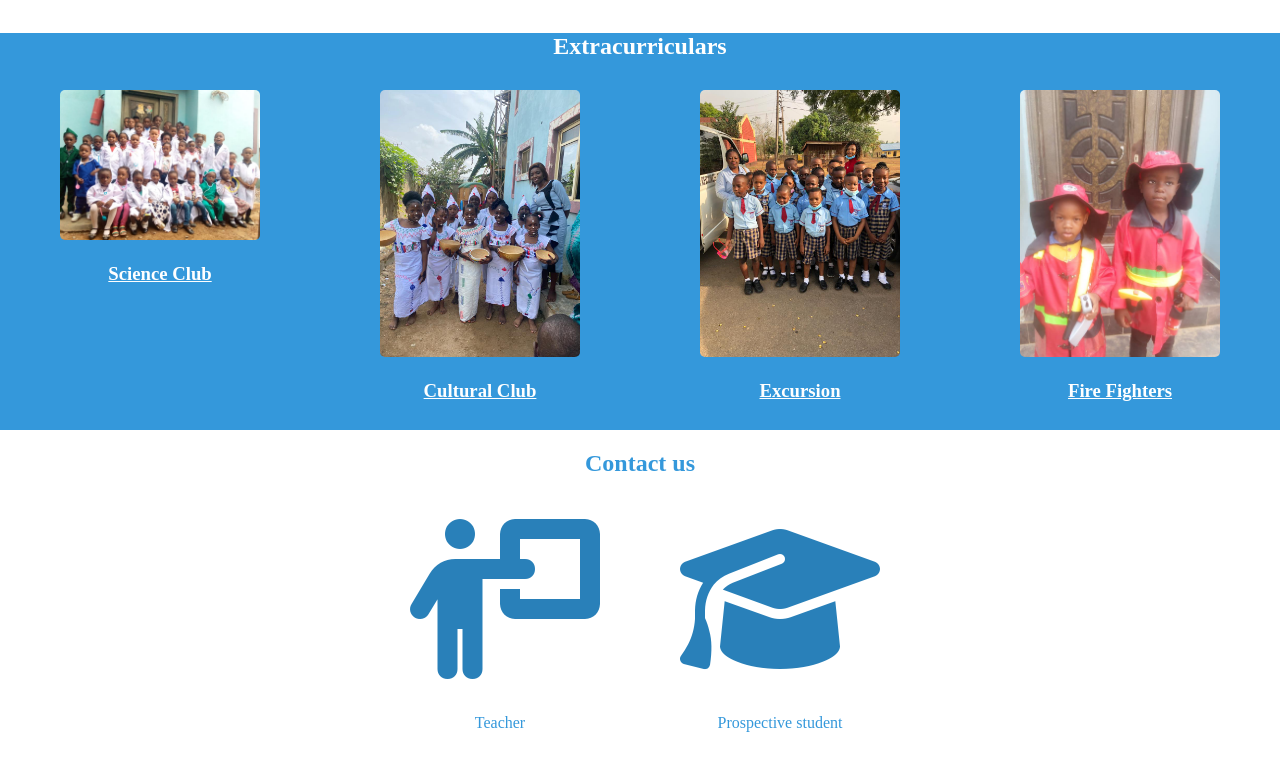
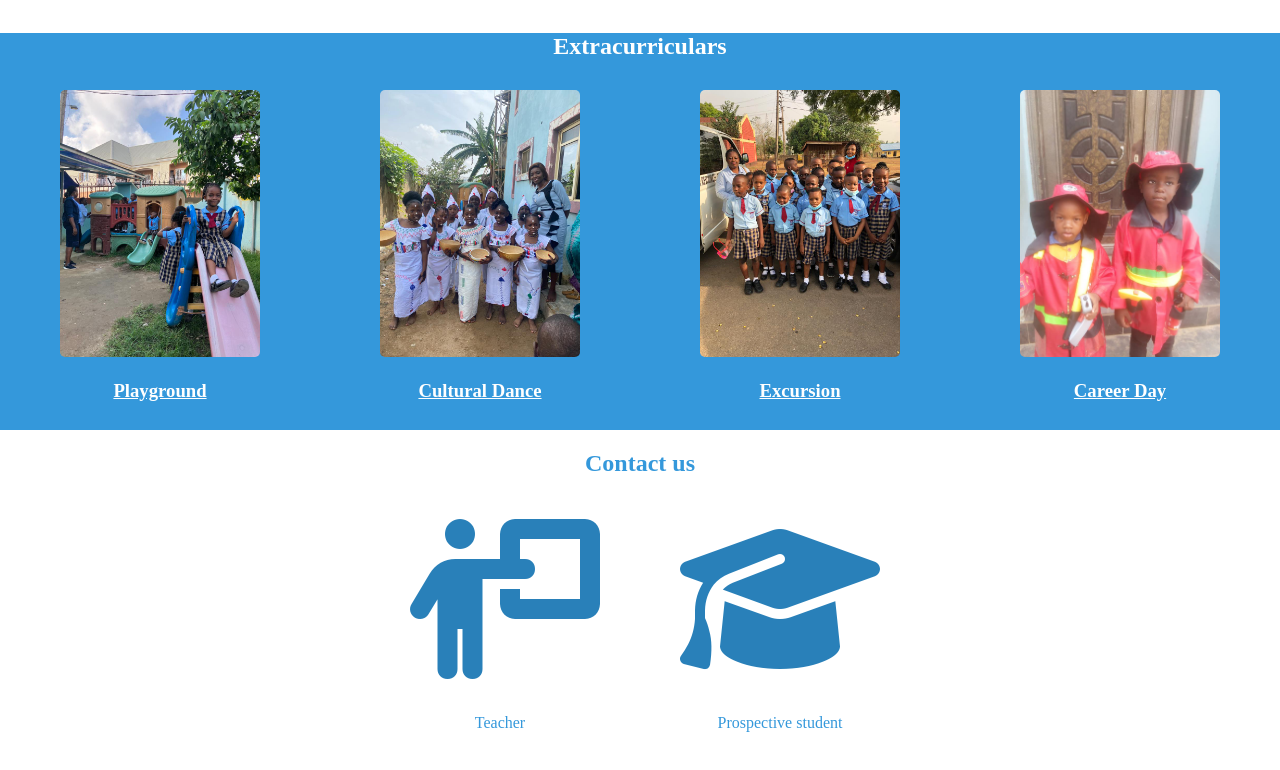
Before and after one commit to CJ2588/CIKAN, a plain HTML site: page index.html in a window 1280 px wide. Shown: the part 1848-2618 px from the top of the page. Drawn offline with Linux system fonts and the light colour scheme.

Commit message:
renamed:    Img/WhatsApp Image 2024-02-12 at 6.20.59 PM.jpeg Img/Play.jpeg modified:   index.html

```diff
--- a/index.html
+++ b/index.html
@@ -153,14 +153,14 @@
         <article class="content">
           <figure class="subcontent subcontent1">
             <a href=""
-              ><img src="Img/Science.jpeg" alt="Picture of Lab" />
-              <h3>Science Club</h3>
+              ><img src="Img/Play.jpeg" alt="Picture of Lab" />
+              <h3>Playground</h3>
             </a>
           </figure>
           <figure class="subcontent subcontent1">
             <a href=""
               ><img src="Img/culture.jpeg" alt="Picture of culture" />
-              <h3>Cultural Club</h3>
+              <h3>Cultural Dance</h3>
             </a>
           </figure>
           <figure class="subcontent subcontent1">
@@ -172,7 +172,7 @@
           <figure class="subcontent subcontent1">
             <a href=""
               ><img src="Img/fire fighters.jpeg" alt="Fire fighters" />
-              <h3>Fire Fighters</h3>
+              <h3>Career Day</h3>
             </a>
           </figure>
         </article>
```
Also changed, not shown: Img/Play.jpeg (renamed from Img/WhatsApp Image 2024-02-12 at 6.20.59 PM.jpeg).
